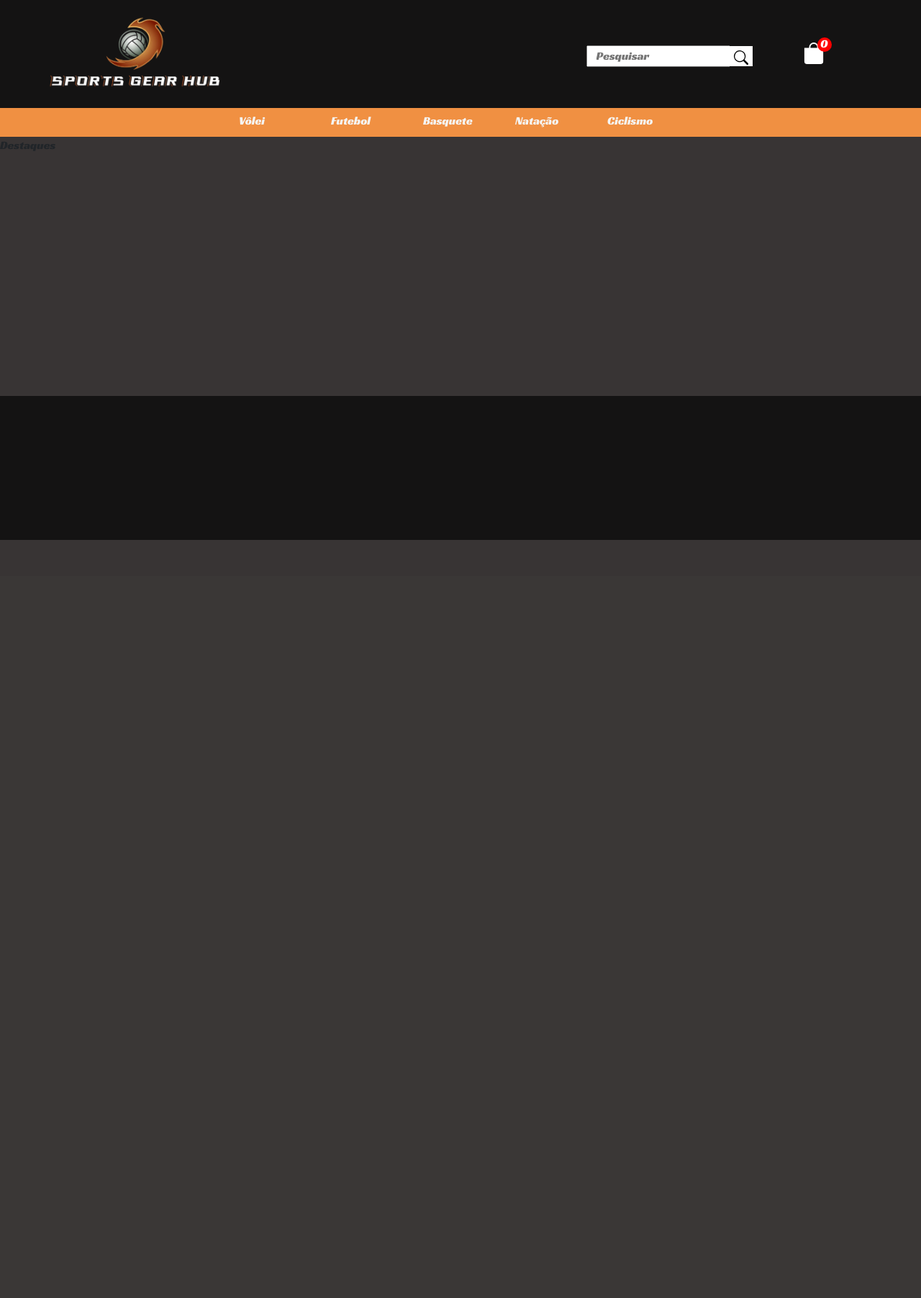
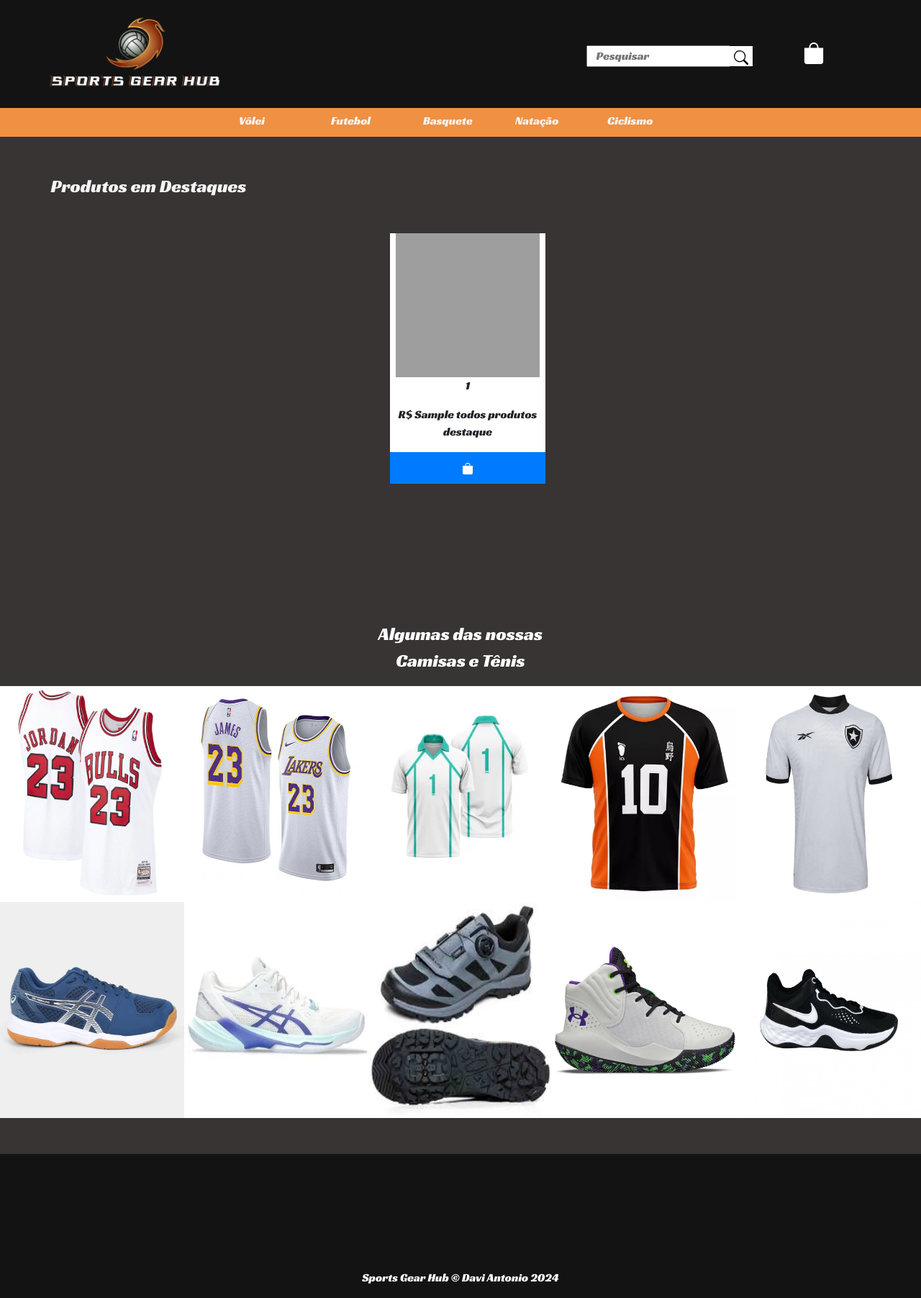
Before and after one commit to Davi-Antonio-Ourives-Moreira/Sports-Gear-Hub, a Flask app: template controller/templates/index.html in a window 1280 px wide. Shown: the whole page at 72% size. Before the commit the page ends 750 px from the top, so only its background shows below. Run offline with Flask 3, Linux system fonts and the light colour scheme; the template is opened without the code that fills it: most values are stand-ins (such as "Sample title", 1, 10 or a date in 2020); grey boxes are pictures that could not be loaded.

Commit message:
atualizacao pagina inicial

```diff
--- a/controller/templates/index.html
+++ b/controller/templates/index.html
@@ -16,7 +16,8 @@
 
         <link rel="stylesheet" href="{{ url_for('static', filename='style/styles.css') }}">
 
-        <script src="{{ url_for('static', filename='js/scripts.js') }}"></script>
+        <script src="{{ url_for('static', filename='js/carrinho.js') }}"></script>
+
     </head>
 
     <body>
@@ -39,14 +40,30 @@
                     </svg>
                 </button>
 
-                <div class="quantidade_produtos_carrinho">
-                    <p>0</p>
-                </div>
+                {% if quantidade_produtos_carrinho > 1%}
+                    <div class="quantidade_produtos_carrinho">
+                        <p>0</p>
+                    </div>
+                {% endif %}
 
                 <div class="informacoes_carrinho">
                     <div class="carrinho_aberto_bg" id="modal_bg"></div>
 
                     <div class="carrinho_aberto" id="modal">
+                        {% if quantidade_produtos_carrinho < 1 %}
+                            <p>Carrinho Vazio</p>
+                            <svg class="cesta_vazia" xmlns="http://www.w3.org/2000/svg" width="70" height="70" fill="currentColor" class="bi bi-basket-fill" viewBox="0 0 16 16">
+                                <path d="M5.071 1.243a.5.5 0 0 1 .858.514L3.383 6h9.234L10.07 1.757a.5.5 0 1 1 .858-.514L13.783 6H15.5a.5.5 0 0 1 .5.5v2a.5.5 0 0 1-.5.5H15v5a2 2 0 0 1-2 2H3a2 2 0 0 1-2-2V9H.5a.5.5 0 0 1-.5-.5v-2A.5.5 0 0 1 .5 6h1.717zM3.5 10.5a.5.5 0 1 0-1 0v3a.5.5 0 0 0 1 0zm2.5 0a.5.5 0 1 0-1 0v3a.5.5 0 0 0 1 0zm2.5 0a.5.5 0 1 0-1 0v3a.5.5 0 0 0 1 0zm2.5 0a.5.5 0 1 0-1 0v3a.5.5 0 0 0 1 0zm2.5 0a.5.5 0 1 0-1 0v3a.5.5 0 0 0 1 0z"/>
+                            </svg>
+
+                            <svg class="x_cesta" xmlns="http://www.w3.org/2000/svg" width="150" height="150" fill="currentColor" class="bi bi-x" viewBox="0 0 16 16">
+                                <path d="M4.646 4.646a.5.5 0 0 1 .708 0L8 7.293l2.646-2.647a.5.5 0 0 1 .708.708L8.707 8l2.647 2.646a.5.5 0 0 1-.708.708L8 8.707l-2.646 2.647a.5.5 0 0 1-.708-.708L7.293 8 4.646 5.354a.5.5 0 0 1 0-.708"/>
+                            </svg>
+                        {% else %}
+
+                        {% endif %}
+
+
 
                     </div>
                 </div>
@@ -65,23 +82,23 @@
                         </div>
 
                         <div class="col">
-                            <a href="">Vôlei</a>
+                            <a href="/categoria/Volei">Vôlei</a>
                         </div>
 
                         <div class="col">
-                            <a href="">Futebol</a>
+                            <a href="/categoria/Futebol">Futebol</a>
                         </div>
 
                         <div class="col">
-                            <a href="">Basquete</a>
+                            <a href="/categoria/Basquete">Basquete</a>
                         </div>
 
                         <div class="col">
-                            <a href="">Natação</a>
+                            <a href="/categoria/Natacao">Natação</a>
                         </div>
 
                         <div class="col">
-                            <a href="">Ciclismo</a>
+                            <a href="/categoria/Ciclismo">Ciclismo</a>
                         </div>
 
                         <div class="col-3">
@@ -93,18 +110,53 @@
             </section>
 
             <section class="produtos_em_destaque">
-                <p>Destaques</p>
+                <p class="titulo_produtos_destaque">Produtos em Destaques</p>
 
                 <div class="produtos">
-                    <div>
 
-                    </div>
+                    {% for p in todos_produtos_destaque %}
+                        <div>
+                            <img src="{{ url_for('static', filename='images/imagens_produtos/'+p[3]+'/'+p[2]) }}"  alt="" srcset="">
+
+                            <p class="nome_produto">{{p[0]}}</p>
+
+                            <p class="preco_produto">R$ {{p[1]}}</p>
+
+                            <a href="/adicionar-produtos-carrinho/{{p[0]}}/{{p[1]}}/{{p[2]}}/{{p[3]}}" class="link_adicionar_carrinho">
+                                <svg xmlns="http://www.w3.org/2000/svg" width="16" height="16" fill="currentColor" class="bi bi-bag-fill" viewBox="0 0 16 16">
+                                    <path d="M8 1a2.5 2.5 0 0 1 2.5 2.5V4h-5v-.5A2.5 2.5 0 0 1 8 1m3.5 3v-.5a3.5 3.5 0 1 0-7 0V4H1v10a2 2 0 0 0 2 2h10a2 2 0 0 0 2-2V4z"/>
+                                </svg>
+                            </a>
+                        </div>
+                    {% endfor %}
+
+                </div>
+            </section>
+
+            <section class="camisas_populares">
+                <p class="titulo_camisas_populares">Algumas das nossas Camisas e Tênis</p>
+                <div class="camisas">
+                    <img src="{{ url_for('static', filename='images/imagens_produtos/Basquete/Camisa_Basquete_2.jpg') }}" alt="" srcset="">
+                    <img src="{{ url_for('static', filename='images/imagens_produtos/Basquete/Camisa_Basquete.webp') }}" alt="" srcset="">
+                    <img src="{{ url_for('static', filename='images/imagens_produtos/Volei/Camisa_Volei_1.webp') }}" alt="" srcset="">
+                    <img src="{{ url_for('static', filename='images/imagens_produtos/Volei/Camisa_Volei_2.webp') }}" alt="" srcset="">
+                    <img src="{{ url_for('static', filename='images/imagens_produtos/Futebol/Camisa_Futebol_2.webp') }}" alt="" srcset="">
+                </div>
+            </section>
+
+            <section class="tenis_populares">
+                <div class="tenis">
+                    <img src="{{ url_for('static', filename='images/imagens_produtos/Volei/Tenis_Volei.webp') }}" alt="" srcset="">
+                    <img src="{{ url_for('static', filename='images/imagens_produtos/Volei/Tenis_Volei_2.webp') }}" alt="" srcset="">
+                    <img src="{{ url_for('static', filename='images/imagens_produtos/Ciclismo/tenis_Ciclismo.jpeg') }}" alt="" srcset="">
+                    <img src="{{ url_for('static', filename='images/imagens_produtos/Basquete/Tenis_Basquete.webp') }}" alt="" srcset="">
+                    <img src="{{ url_for('static', filename='images/imagens_produtos/Basquete/Tenis_Basquete_2.jpeg') }}" alt="" srcset="">
                 </div>
             </section>
         </main>
 
         <footer>
-
+            <p>Sports Gear Hub &copy; Davi Antonio 2024</p>
         </footer>
     </body>
 </html>
```
